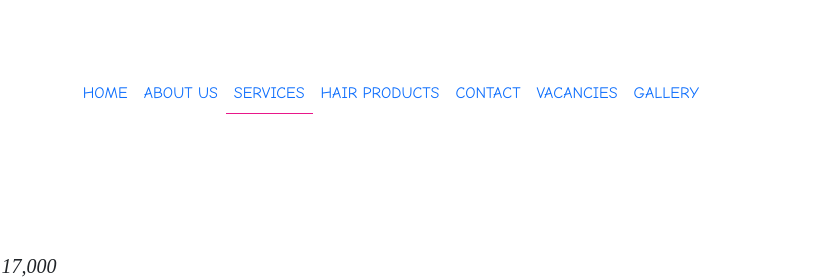
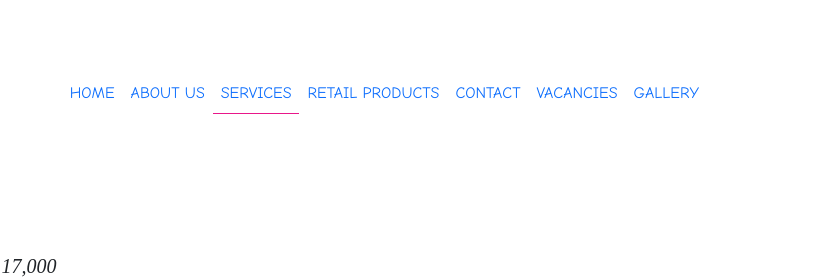
Before and after one commit to Chipo22/glitzglam.com, a plain HTML site: page Services.html in a window 1280 px wide. Shown: the top 280 px of the page, 445-1280 px from the left. Drawn offline with nearby package versions, Linux system fonts and the light colour scheme.

Commit message:
Update Services.html

```diff
--- a/Services.html
+++ b/Services.html
@@ -45,7 +45,7 @@
               </a>
             </li>
             <li class="nav-item">
-              <a class="nav-link text-primary" aria-current="page" href="Hair.html">HAIR PRODUCTS</a>
+              <a class="nav-link text-primary" aria-current="page" href="Hair.html">RETAIL PRODUCTS</a>
             </li>
             <li class="nav-item ">
               <a class="nav-link text-primary" href="contact.html">CONTACT</a>
```
